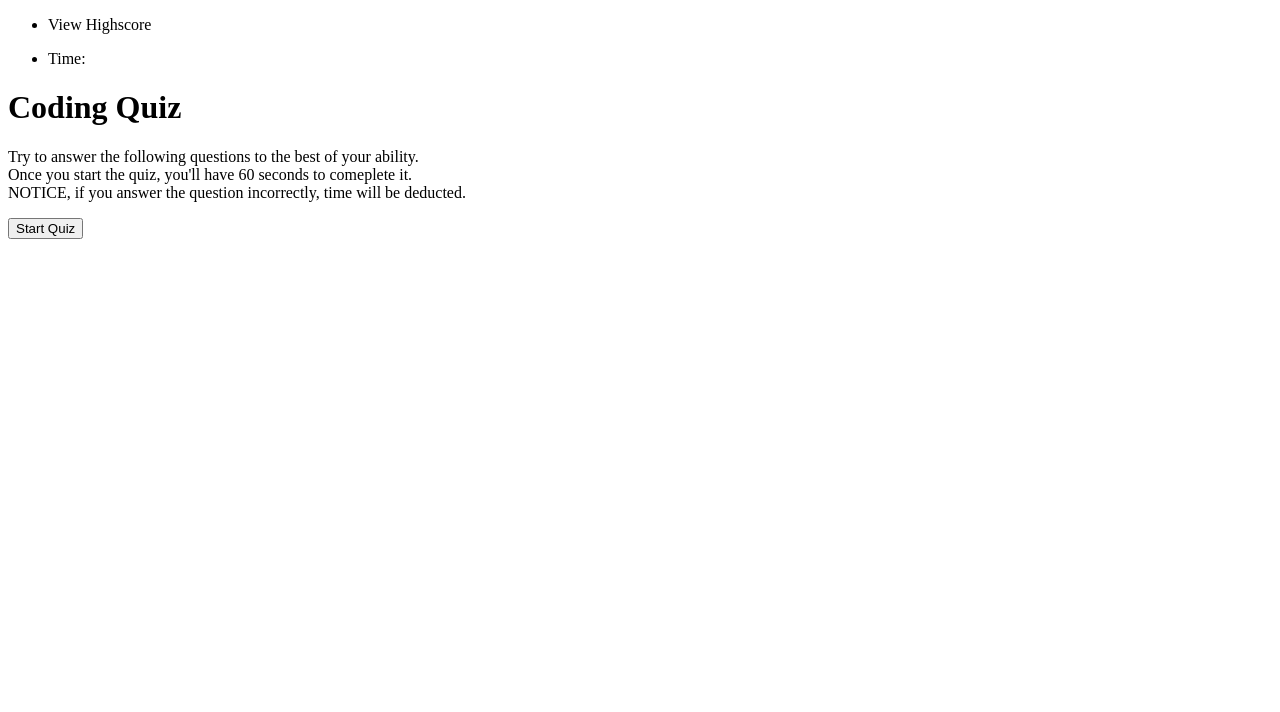
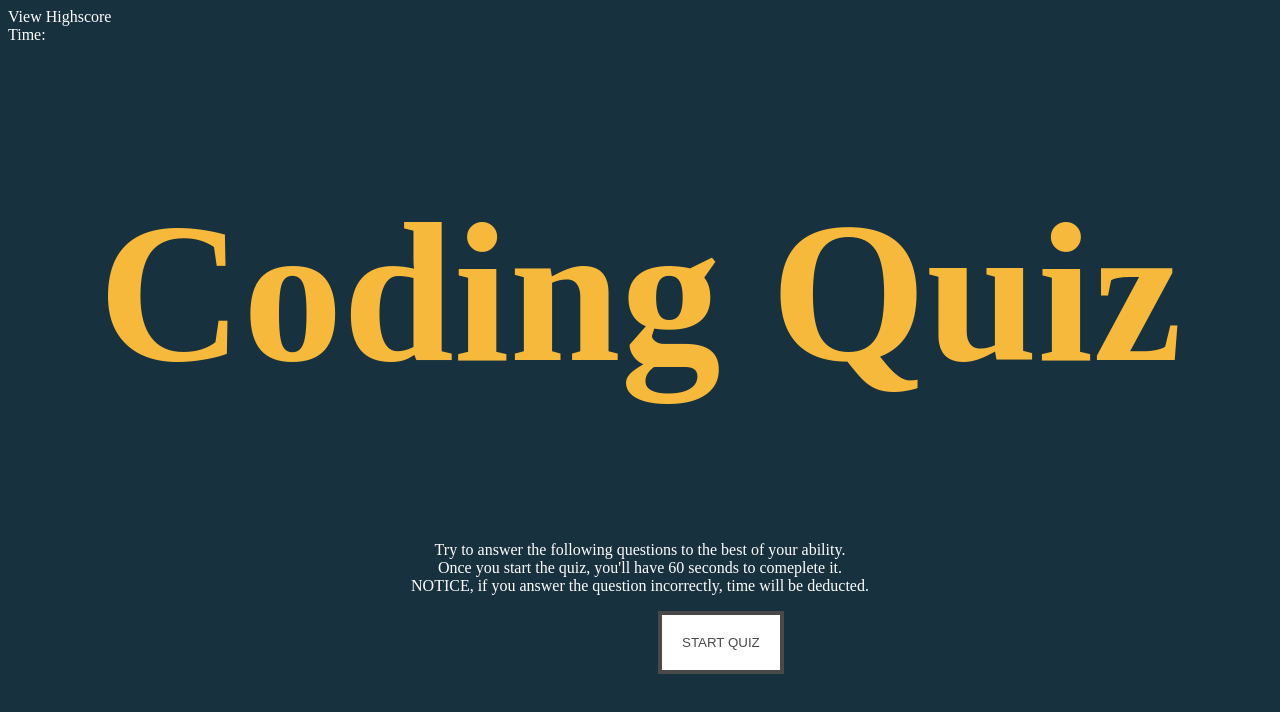
Before and after one commit to jaylanw/Coding-Quiz, a plain HTML site: page index.html in a window 1280 px wide. Drawn offline with Linux system fonts and the light colour scheme.

Commit message:
added styling to the site

```diff
--- a/index.html
+++ b/index.html
@@ -12,22 +12,12 @@
     <div class="container">
         <nav>
         <div>
-            <ul>
-            <li class="nav-item">
             <div id="view-score">
             <a>View Highscore</a>
             </div>
-            </li>
-            </ul>
-                <form>
-                    <ul>
-                        <li class="nav-item">
-                            <div id="time-remaining">Time: </div>
-                        </li>
-                </form>
+            <div id="time-remaining">Time: </div>
             </div>
         </nav>
-
         <div class="container">
             <div id="highscore-view">
                 <div id="highscore-list">
@@ -47,7 +37,7 @@
             </div>
             <div id="question-pages">
                 <h2 id="question-title"></h2>
-                <ul id="button-answers"></ul>
+                <p id="button-answers"></p>
             </div>
             <div id="score-page">
                 <div id="final-score"></div>
--- a/style.css
+++ b/style.css
@@ -0,0 +1,53 @@
+* {
+    color: white;
+}
+body {
+    background-color: rgb(23, 49, 63);
+}
+p{
+    text-align: center;
+}
+h1 {
+    text-align: center;
+    color: #f6b93b;
+    font-size: 200px;;
+}
+#start-button {
+    color: #494949 !important;
+    text-transform: uppercase;
+    text-decoration: none;
+    background: #ffffff;
+    padding: 20px;
+    border: 4px solid #494949 !important;
+    display: inline-block;
+    transition: all 0.4s ease 0s;
+    position: absolute;
+    margin-left: 650px;
+    }
+#start-button:hover {
+        color: #ffffff !important;
+        background: #f6b93b;
+        border-color: rgb(246, 185, 59) !important;
+        transition: all 0.4s ease 0s;
+        }
+button {
+    color: #494949 !important;
+    text-transform: uppercase;
+    text-decoration: none;
+    background: #ffffff;
+    padding: 20px;
+    border: 4px solid #494949 !important;
+    display: inline-block;
+    transition: all 0.4s ease 0s;
+    }
+button:hover {
+        color: #ffffff !important;
+        background: #f6b93b;
+        border-color: #f6b93b !important;
+        transition: all 0.4s ease 0s;
+        }
+h2 {
+    font-size: 100px;
+    text-align: text;
+    color: #f6b93b;
+}
```
